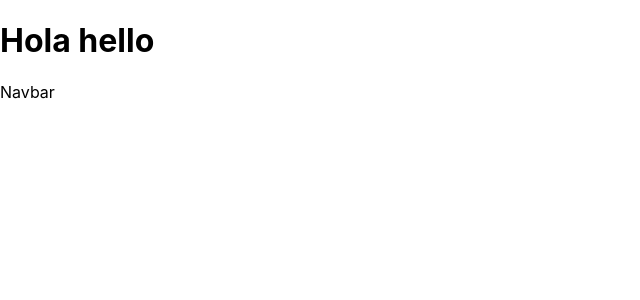
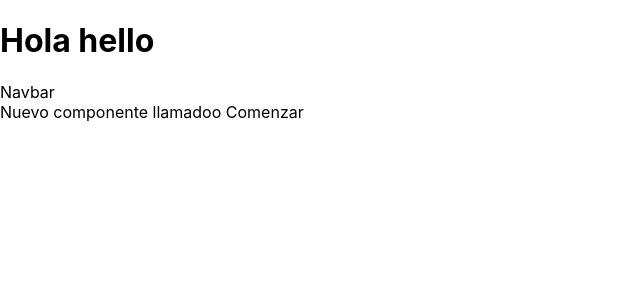
Before and after one commit to cjhd92/Portafolio_new, a React (Create React App) app: page / in a window 1280 px wide. Shown: the top 300 px of the page, without its empty margins (0-640 px from the left). Built offline with nearby package versions, Linux system fonts and the light colour scheme.

Commit message:
Paso 2 Cesar

```diff
--- a/src/App.js
+++ b/src/App.js
@@ -1,4 +1,6 @@
 import Navbar from './components/Navbar';
+import Comenzar from './components/Comenzar';
+
 import './App.css';
 
 
@@ -6,6 +8,7 @@ function App() {
   return (<>
   <h1>Hola hello</h1>
   <Navbar />
+  <Comenzar />
   </>
   );
 }
--- /dev/null
+++ b/src/components/Comenzar.js
@@ -0,0 +1,9 @@
+import React from 'react'
+
+const Comenzar = () => {
+  return (
+    <div>Nuevo componente llamadoo Comenzar</div>
+  )
+}
+
+export default Comenzar
```
